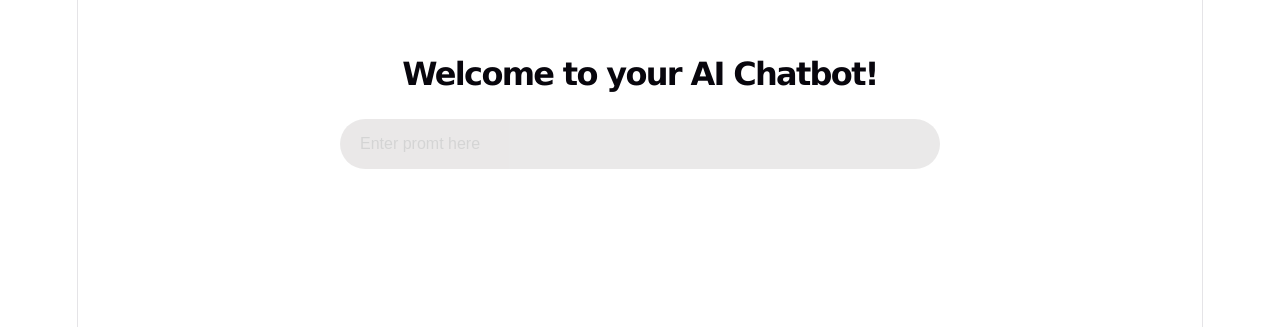
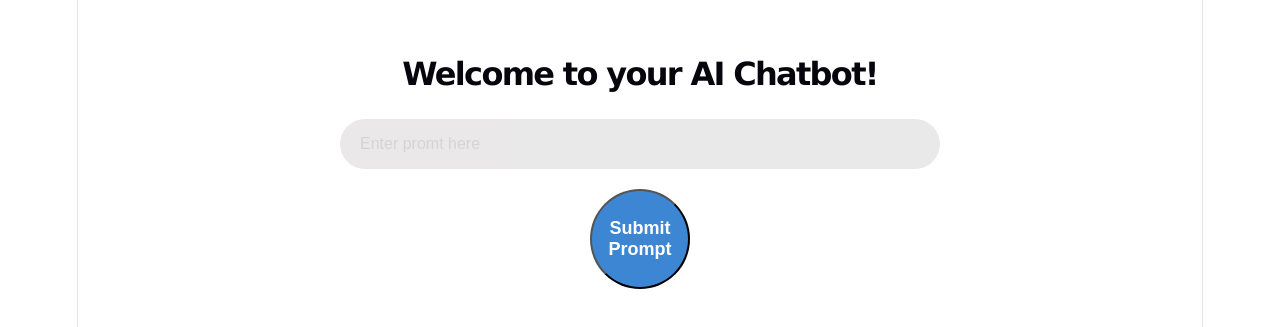
Before and after one commit to KiraboM/AIChatbot, a React app in the folder frontend/: page / in a window 1280 px wide. Shown: the part 171-498 px from the top of the page. Built offline with nearby package versions, Linux system fonts and the light colour scheme; the HTML template or start-up script is replaced by a standard one.

Commit message:
Made api call to backend chatbot

```diff
--- a/frontend/src/App.css
+++ b/frontend/src/App.css
@@ -31,7 +31,36 @@ h1{
   position: relative;
   height: 50px;
   opacity: 0.3;
-  color: rgb(52, 52, 53);
+  color: rgb(0, 0, 0);
   font-size: medium;
   padding-left: 20px;
 }
+
+.input-field:focus{
+  outline: none;
+  border: none;
+}
+
+.prompt-field{
+  display: flex;
+  flex-direction: column;
+  align-items: center;
+  gap: 20px;
+}
+
+.prompt-btn{
+  background-color: rgb(61, 134, 211);
+  border: nones;
+  color: white;
+  font-weight: bold;
+  font-size: large;
+  width: 100px;
+  height: 100px;
+  border-radius: 300px;
+}
+
+.prompt-btn:focus{
+  border: none;
+  outline: none;
+  background-color: rgb(121, 189, 232);
+}
--- a/frontend/src/App.jsx
+++ b/frontend/src/App.jsx
@@ -1,22 +1,42 @@
-import { useState } from 'react'
+import { useEffect, useState } from 'react'
 import heroImg from './assets/hero.png'
 import reactLogo from './assets/react.svg'
 import viteLogo from './assets/vite.svg'
 import './App.css'
 
+async function sendPrompt(message){
+    const response = await fetch('http://localhost:8080/chat',{
+      method: "POST",
+      headers: { "Content-Type": "application/json" },
+      body: JSON.stringify({ prompt: message }),
+    })
+    return response.json()
+}
+
 function App() {
-  const [count, setCount] = useState(0)
+  const [inChat, setChat] = useState(false)
+  const [response, setResponse] = useState('')
+  const [prompt, setPrompt] = useState('')
 
   return (
     <div className='main'>
       <h1>Welcome to your AI Chatbot!</h1>
 
-      <div className='prompt'>
+      <div className='prompt-field'>
         <input
           type="text"
           placeholder='Enter promt here'
           className='input-field'
+          id='input-field'
+          value={prompt}
+          onChange={(e) => setPrompt(e.target.value)}
         />
+        <button
+          className='prompt-btn'
+          onClick={() => sendPrompt(prompt).then((data) => setResponse(data.answer))}
+        >
+            Submit Prompt
+        </button>
       </div>
     </div>
   )
```
